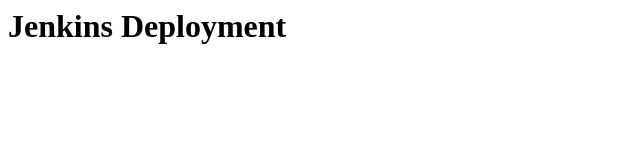
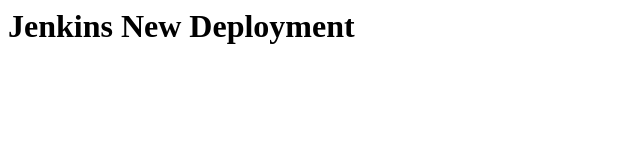
Before and after one commit to Tech-Contributors/app7.techcontributors, a plain HTML site: page index.html in a window 1280 px wide. Shown: the whole page, without its empty margins (0-640 px from the left). Drawn offline with Linux system fonts and the light colour scheme.

Commit message:
Update index.html

```diff
--- a/index.html
+++ b/index.html
@@ -1 +1 @@
-<h1>Jenkins Deployment</h1>
+<h1>Jenkins New Deployment</h1>
```
